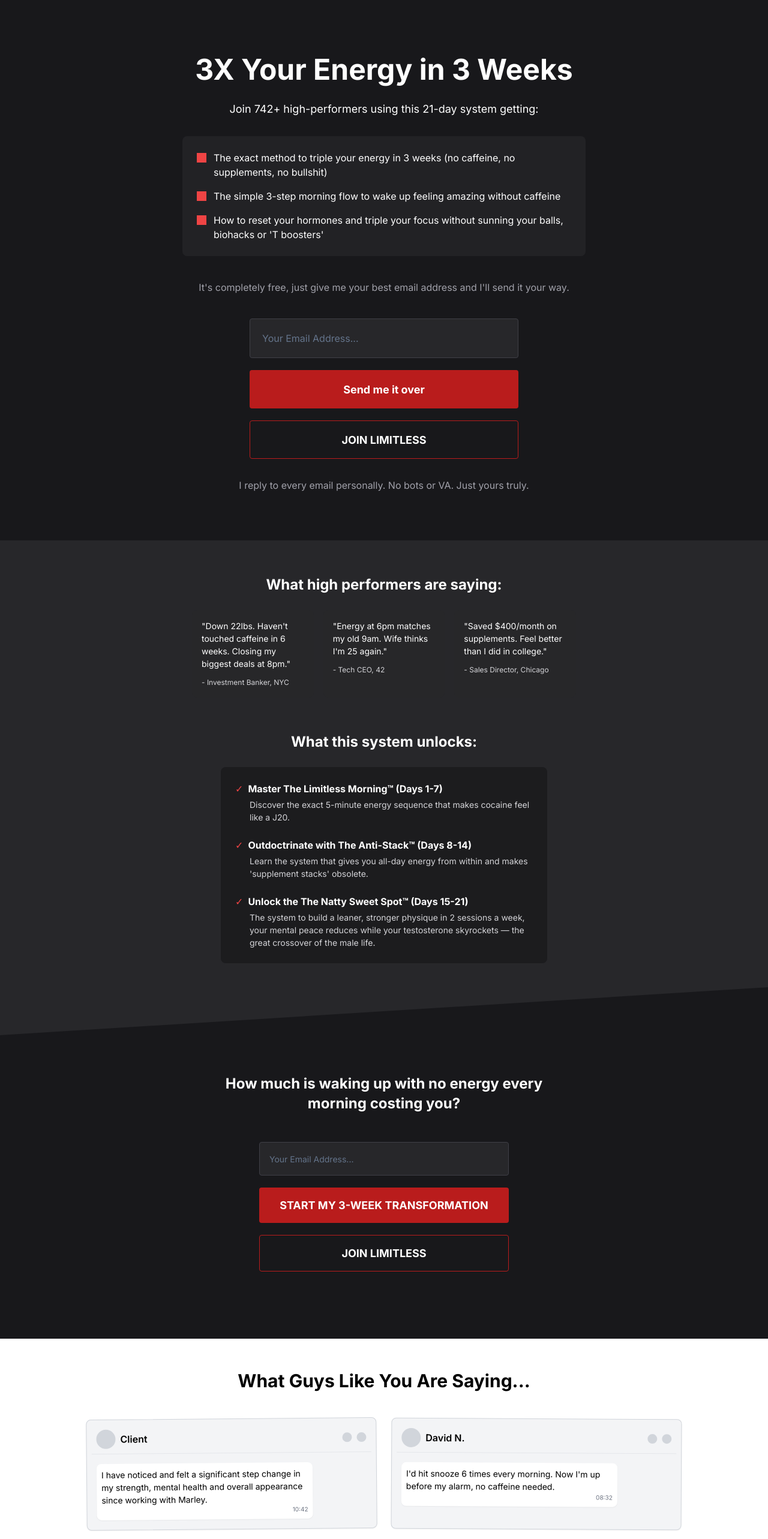
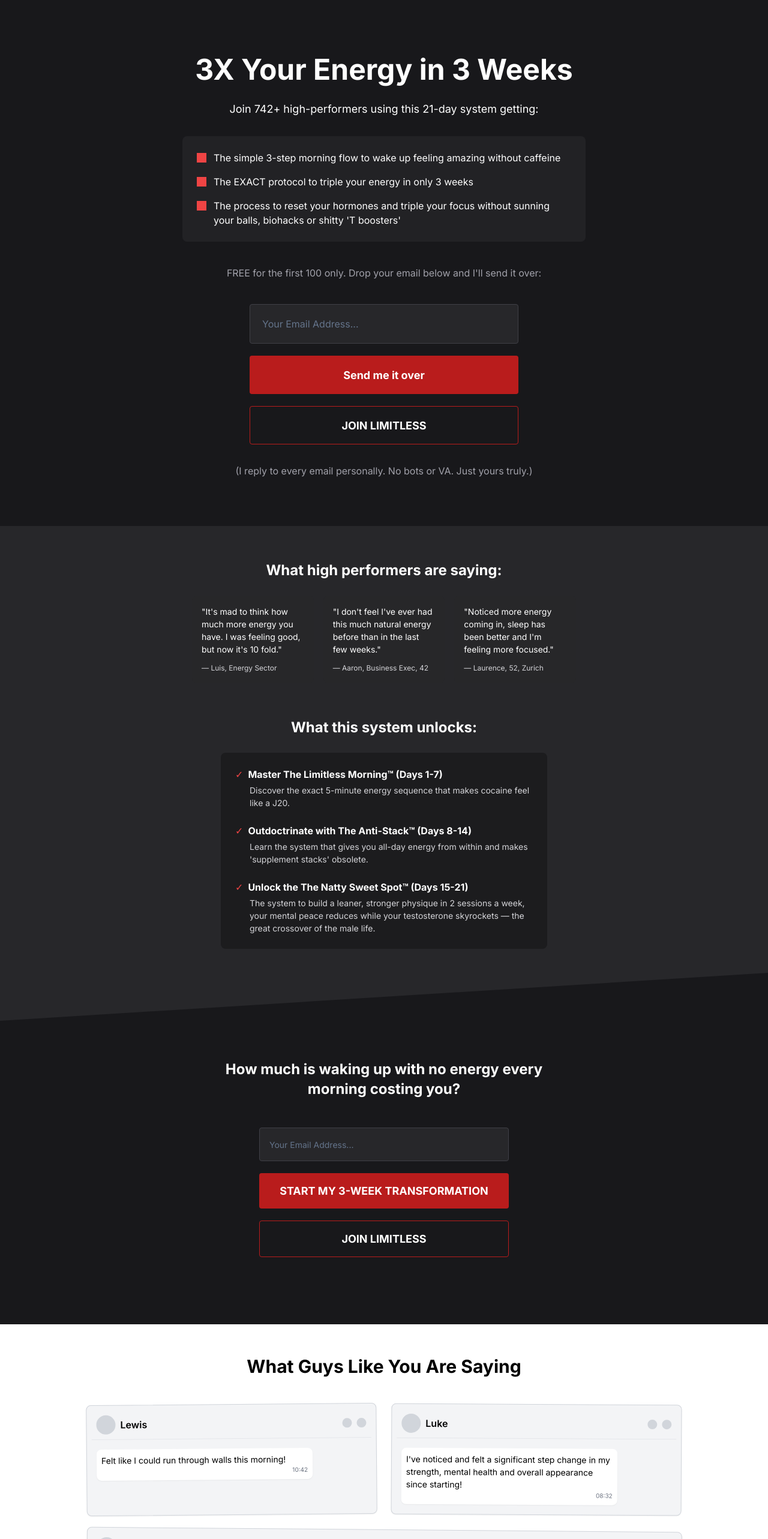
Before and after one commit to marleymcbride/antistack, a Next.js app: page /blueprint1 in a window 1280 px wide. Shown: the top 2566 px of the page at 60% size. Built offline with nearby package versions, Linux system fonts and the light colour scheme.

Commit message:
Copywriting edited v1 - 23/7/25

```diff
--- a/app/page.tsx
+++ b/app/page.tsx
@@ -372,11 +372,11 @@ export default function Home() {
           </div>
 
           {/* Main Headline */}
-          <h1 className="text-3xl md:text-5xl lg:text-6xl xl:text-5.3xl font-extrabold tracking-tight text-black text-center mb-6 px-4 sm:px-4 md:px-4 max-w-[90%] sm:max-w-[85%] md:max-w-[70%] mx-auto">
-            How I tripled my energy without coffee, crazy supplements or spending my life in the gym
+          <h1 className="text-3xl md:text-5xl lg:text-6xl xl:text-4xl font-extrabold tracking-tight text-black text-center mb-6 px-4 sm:px-4 md:px-4 max-w-[90%] sm:max-w-[85%] md:max-w-[70%] mx-auto">
+            The Anti Stack: How I tripled my energy without coffee, crazy supplements or spending my life in the gym
           </h1>
           <h2 className="text-lg md:text-2xl lg:text-2xl xl:text-2xl font-medium tracking-tight text-black text-center mb-8 px-4 sm:px-4 md:px-4 max-w-[90%] sm:max-w-[85%] md:max-w-[60%] mx-auto leading-relaxed">
-            Watch the video to steal the full &quot;Anti Stack&quot; method I used to completely cure my chronic tiredness without a single cup of coffee for 386 days, 0 expensive supplements stacks, and only training 2 days per week:
+            Watch the video to learn the exact method I used to completely cure my chronic tiredness WITHOUT a single cup of coffee for 472 days, 0 expensive supplements stacks, or training more than twice per week:
           </h2>
 
           {/* Video Container - NO GAP between headline and video */}
@@ -400,7 +400,7 @@ export default function Home() {
         <section className="w-full border-t border-black">
           <div className="pt-10 text-center">
             <p className="text-lg text-red-500">
-              <span className="font-bold">Step 2:</span> Claim Your Offer
+              <span className="font-bold">Step 2:</span> Claim Your Offer (Limited time)
             </p>
           </div>
         </section>
--- a/components/email-signup.tsx
+++ b/components/email-signup.tsx
@@ -112,18 +112,8 @@ export default function EmailSignup() {
   return (
     <>
       {/* Benefits Box */}
-      <div className="max-w-2xl p-6 mx-auto mt-0 mb-6 text-left rounded-lg bg-zinc-800/70">
+      <div className="p-6 mx-auto mt-0 mb-6 max-w-2xl text-left rounded-lg bg-zinc-800/70">
         <ul className="space-y-4">
-          <li className="flex items-start">
-            <span className="flex-shrink-0 mt-1 mr-3 text-left text-red-500">
-              <svg width="16" height="16" viewBox="0 0 16 16" fill="none" xmlns="http://www.w3.org/2000/svg">
-                <rect width="16" height="16" fill="currentColor" />
-              </svg>
-            </span>
-            <span>
-            The exact method to triple your energy in 3 weeks (no caffeine, no supplements, no bullshit)
-            </span>
-          </li>
           <li className="flex items-start">
             <span className="flex-shrink-0 mt-1 mr-3 text-left text-red-500">
               <svg width="16" height="16" viewBox="0 0 16 16" fill="none" xmlns="http://www.w3.org/2000/svg">
@@ -141,7 +131,17 @@ export default function EmailSignup() {
               </svg>
             </span>
             <span>
-              How to reset your hormones and triple your focus without sunning your balls, biohacks or &apos;T boosters&apos;
+            The EXACT protocol to triple your energy in only 3 weeks
+            </span>
+          </li>
+          <li className="flex items-start">
+            <span className="flex-shrink-0 mt-1 mr-3 text-left text-red-500">
+              <svg width="16" height="16" viewBox="0 0 16 16" fill="none" xmlns="http://www.w3.org/2000/svg">
+                <rect width="16" height="16" fill="currentColor" />
+              </svg>
+            </span>
+            <span>
+              The process to reset your hormones and triple your focus without sunning your balls, biohacks or shitty &apos;T boosters&apos;
             </span>
           </li>
         </ul>
@@ -159,11 +159,11 @@ export default function EmailSignup() {
 
       {/* Quick Note on getting the email */}
       <p className="mt-10 mb-10 text-center text-zinc-400">
-        It&apos;s completely free, just give me your best email address and I&apos;ll send it your way.
+      FREE for the first 100 only. Drop your email below and I&apos;ll send it over:
       </p>
 
       {/* Email Form */}
-      <div className="max-w-md mx-auto mb-8">
+      <div className="mx-auto mb-8 max-w-md">
         <form onSubmit={handleSubmit(onSubmit)} className="space-y-5">
           <Input
             {...register('email', {
@@ -183,7 +183,7 @@ export default function EmailSignup() {
           )}
           <Button
             type="submit"
-            className="w-full h-16 p-5 text-lg font-bold text-white bg-red-700 rounded hover:bg-red-800"
+            className="p-5 w-full h-16 text-lg font-bold text-white bg-red-700 rounded hover:bg-red-800"
             disabled={isSubmitting}
           >
             {isSubmitting ? 'Processing...' : 'Send me it over'}
@@ -194,7 +194,7 @@ export default function EmailSignup() {
         <div className="mt-5">
           <Button
             variant="outline"
-            className="w-full h-16 p-5 text-lg font-bold text-white bg-transparent border border-red-700 rounded hover:bg-red-900/20"
+            className="p-5 w-full h-16 text-lg font-bold text-white bg-transparent rounded border border-red-700 hover:bg-red-900/20"
           >
             JOIN LIMITLESS
           </Button>
@@ -203,7 +203,7 @@ export default function EmailSignup() {
 
       {/* Personal Note */}
       <p className="mt-6 text-center text-zinc-400">
-        I reply to every email personally. No bots or VA. Just yours truly.
+        (I reply to every email personally. No bots or VA. Just yours truly.)
       </p>
     </>
   );
--- a/components/simple-testimonials.tsx
+++ b/components/simple-testimonials.tsx
@@ -1,4 +1,3 @@
-import React from 'react'
 
 export default function SimpleTestimonials() {
   return (
@@ -8,19 +7,19 @@ export default function SimpleTestimonials() {
       <div className="grid grid-cols-1 gap-4 md:grid-cols-3">
         <div className="p-4 rounded-lg bg-zinc-800/80">
           <p className="mb-3 text-sm text-white">
-            &quot;Down 22lbs. Haven&apos;t touched caffeine in 6 weeks. Closing my biggest deals at 8pm.&quot;
+            &quot;It&apos;s mad to think how much more energy you have. I was feeling good, but now it&apos;s 10 fold.&quot;
           </p>
-          <p className="text-xs text-zinc-300">- Investment Banker, NYC</p>
+          <p className="text-xs text-zinc-300">— Luis, Energy Sector</p>
         </div>
 
         <div className="p-4 rounded-lg bg-zinc-800/80">
-          <p className="mb-3 text-sm text-white">&quot;Energy at 6pm matches my old 9am. Wife thinks I&apos;m 25 again.&quot;</p>
-          <p className="text-xs text-zinc-300">- Tech CEO, 42</p>
+          <p className="mb-3 text-sm text-white">&quot;I don&apos;t feel I&apos;ve ever had this much natural energy before than in the last few weeks.&quot;</p>
+          <p className="text-xs text-zinc-300">— Aaron, Business Exec, 42</p>
         </div>
 
         <div className="p-4 rounded-lg bg-zinc-800/80">
-          <p className="mb-3 text-sm text-white">&quot;Saved $400/month on supplements. Feel better than I did in college.&quot;</p>
-          <p className="text-xs text-zinc-300">- Sales Director, Chicago</p>
+          <p className="mb-3 text-sm text-white">&quot;Noticed more energy coming in, sleep has been better and I&apos;m feeling more focused.&quot;</p>
+          <p className="text-xs text-zinc-300">— Laurence, 52, Zurich</p>
         </div>
       </div>
     </>
--- a/components/testimonial-section.tsx
+++ b/components/testimonial-section.tsx
@@ -1,19 +1,18 @@
-import React from 'react'
 
 export default function TestimonialSection() {
   return (
     <section className="w-full text-black bg-white">
-      <div className="container max-w-5xl px-4 py-12 mx-auto">
-        <h2 className="mb-10 text-3xl font-bold text-center">What Guys Like You Are Saying...</h2>
+      <div className="container px-4 py-12 mx-auto max-w-5xl">
+        <h2 className="mb-10 text-3xl font-bold text-center">What Guys Like You Are Saying</h2>
 
         {/* WhatsApp Screenshots - More authentic, messy layout with 6 testimonials */}
-        <div className="grid max-w-5xl grid-cols-1 gap-4 mx-auto md:grid-cols-2 md:gap-6">
+        <div className="grid grid-cols-1 gap-4 mx-auto max-w-5xl md:grid-cols-2 md:gap-6">
           {/* Testimonial 1 */}
           <div className="bg-gray-100 rounded-lg p-2 border border-gray-300 shadow-sm transform rotate-[-0.5deg]">
-            <div className="flex items-center justify-between p-2 mb-2 border-b border-gray-200">
+            <div className="flex justify-between items-center p-2 mb-2 border-b border-gray-200">
               <div className="flex items-center">
-                <div className="w-8 h-8 mr-2 bg-gray-300 rounded-full"></div>
-                <p className="font-semibold">Client</p>
+                <div className="mr-2 w-8 h-8 bg-gray-300 rounded-full"></div>
+                <p className="font-semibold">Lewis</p>
               </div>
               <div className="flex space-x-2">
                 <div className="w-4 h-4 bg-gray-300 rounded-full"></div>
@@ -24,8 +23,7 @@ export default function TestimonialSection() {
             <div className="p-2 space-y-2">
               <div className="bg-white p-2 rounded-lg max-w-[80%] shadow-sm">
                 <p className="text-sm">
-                  I have noticed and felt a significant step change in my strength, mental health and overall
-                  appearance since working with Marley.
+                Felt like I could run through walls this morning!
                 </p>
                 <p className="text-[10px] text-gray-500 text-right">10:42</p>
               </div>
@@ -34,10 +32,10 @@ export default function TestimonialSection() {
 
           {/* Testimonial 2 */}
           <div className="bg-gray-100 rounded-lg p-2 border border-gray-300 shadow-sm transform rotate-[0.3deg]">
-            <div className="flex items-center justify-between p-2 mb-2 border-b border-gray-200">
+            <div className="flex justify-between items-center p-2 mb-2 border-b border-gray-200">
               <div className="flex items-center">
-                <div className="w-8 h-8 mr-2 bg-gray-300 rounded-full"></div>
-                <p className="font-semibold">David N.</p>
+                <div className="mr-2 w-8 h-8 bg-gray-300 rounded-full"></div>
+                <p className="font-semibold">Luke</p>
               </div>
               <div className="flex space-x-2">
                 <div className="w-4 h-4 bg-gray-300 rounded-full"></div>
@@ -48,7 +46,7 @@ export default function TestimonialSection() {
             <div className="p-2 space-y-2">
               <div className="bg-white p-2 rounded-lg max-w-[80%] shadow-sm">
                 <p className="text-sm">
-                  I&apos;d hit snooze 6 times every morning. Now I&apos;m up before my alarm, no caffeine needed.
+                  I&apos;ve noticed and felt a significant step change in my strength, mental health and overall appearance since starting!
                 </p>
                 <p className="text-[10px] text-gray-500 text-right">08:32</p>
               </div>
@@ -57,9 +55,9 @@ export default function TestimonialSection() {
 
           {/* Joke Testimonial - NEW */}
           <div className="bg-gray-100 rounded-lg p-2 border border-gray-300 shadow-sm transform rotate-[0.5deg] md:col-span-2">
-            <div className="flex items-center justify-between p-2 mb-2 border-b border-gray-200">
+            <div className="flex justify-between items-center p-2 mb-2 border-b border-gray-200">
               <div className="flex items-center">
-                <div className="flex items-center justify-center w-8 h-8 mr-2 bg-gray-300 rounded-full">
+                <div className="flex justify-center items-center mr-2 w-8 h-8 bg-gray-300 rounded-full">
                   <svg width="20" height="20" viewBox="0 0 24 24" fill="none" xmlns="http://www.w3.org/2000/svg">
                     <circle cx="12" cy="12" r="10" stroke="black" strokeWidth="1.5" />
                     <path
@@ -105,10 +103,10 @@ export default function TestimonialSection() {
 
           {/* Testimonial 3 */}
           <div className="bg-gray-100 rounded-lg p-2 border border-gray-300 shadow-sm transform rotate-[0.7deg]">
-            <div className="flex items-center justify-between p-2 mb-2 border-b border-gray-200">
+            <div className="flex justify-between items-center p-2 mb-2 border-b border-gray-200">
               <div className="flex items-center">
-                <div className="w-8 h-8 mr-2 bg-gray-300 rounded-full"></div>
-                <p className="font-semibold">Michael R.</p>
+                <div className="mr-2 w-8 h-8 bg-gray-300 rounded-full"></div>
+                <p className="font-semibold">Rob</p>
               </div>
               <div className="flex space-x-2">
                 <div className="w-4 h-4 bg-gray-300 rounded-full"></div>
@@ -119,7 +117,7 @@ export default function TestimonialSection() {
             <div className="p-2 space-y-2">
               <div className="bg-white p-2 rounded-lg max-w-[80%] shadow-sm">
                 <p className="text-sm">
-                  After 8 weeks, I&apos;ve lost 22 pounds, doubled my output, and haven&apos;t touched caffeine in 37 days.
+                I don&apos;t feel I&apos;ve ever had this much natural energy before than in the last few weeks. But yeah I&apos;m doing a lot but shit man my energy is good
                 </p>
                 <p className="text-[10px] text-gray-500 text-right">14:15</p>
               </div>
@@ -128,10 +126,10 @@ export default function TestimonialSection() {
 
           {/* Testimonial 4 */}
           <div className="bg-gray-100 rounded-lg p-2 border border-gray-300 shadow-sm transform rotate-[-0.3deg]">
-            <div className="flex items-center justify-between p-2 mb-2 border-b border-gray-200">
+            <div className="flex justify-between items-center p-2 mb-2 border-b border-gray-200">
               <div className="flex items-center">
-                <div className="w-8 h-8 mr-2 bg-gray-300 rounded-full"></div>
-                <p className="font-semibold">Client</p>
+                <div className="mr-2 w-8 h-8 bg-gray-300 rounded-full"></div>
+                <p className="font-semibold">Rob</p>
               </div>
               <div className="flex space-x-2">
                 <div className="w-4 h-4 bg-gray-300 rounded-full"></div>
@@ -142,8 +140,7 @@ export default function TestimonialSection() {
             <div className="p-2 space-y-2">
               <div className="bg-white p-2 rounded-lg max-w-[80%] shadow-sm">
                 <p className="text-sm">
-                  Right now I&apos;m in the best phase of my life thanks to the foundations we set at the very beginning
-                  bro 🙏
+                Man, I feel fucking great
                 </p>
                 <p className="text-[10px] text-gray-500 text-right">06:50</p>
               </div>
--- a/tsconfig.json
+++ b/tsconfig.json
@@ -1 +1 @@
-{"compilerOptions": {"target": "es5", "lib": ["dom", "dom.iterable", "es6"], "allowJs": true, "skipLibCheck": true, "strict": true, "noEmit": true, "esModuleInterop": true, "module": "esnext", "moduleResolution": "bundler", "resolveJsonModule": true, "isolatedModules": true, "jsx": "preserve", "incremental": true, "plugins": [{"name": "next"}], "baseUrl": ".", "paths": {"@/*": ["./*"]}}, "include": ["next-env.d.ts", "**/*.ts", "**/*.tsx", ".next/types/**/*.ts"], "exclude": ["node_modules"]}
+{"compilerOptions": {"target": "es5", "lib": ["dom", "dom.iterable", "es6"], "allowJs": true, "forceConsistentCasingInFileNames": true, "skipLibCheck": true, "strict": true, "noEmit": true, "esModuleInterop": true, "module": "esnext", "moduleResolution": "bundler", "resolveJsonModule": true, "isolatedModules": true, "jsx": "preserve", "incremental": true, "plugins": [{"name": "next"}], "baseUrl": ".", "paths": {"@/*": ["./*"]}}, "include": ["next-env.d.ts", "**/*.ts", "**/*.tsx", ".next/types/**/*.ts"], "exclude": ["node_modules"]}
```
Also changed, not shown: 1 other file (tests, documents, lock files or other folders).
